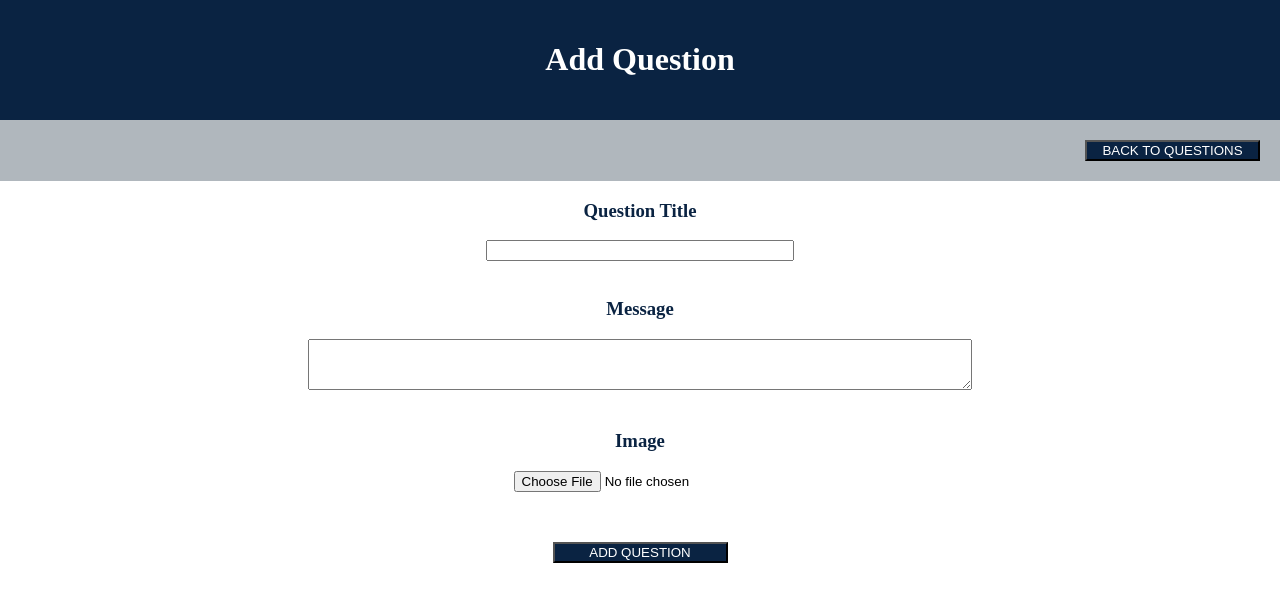
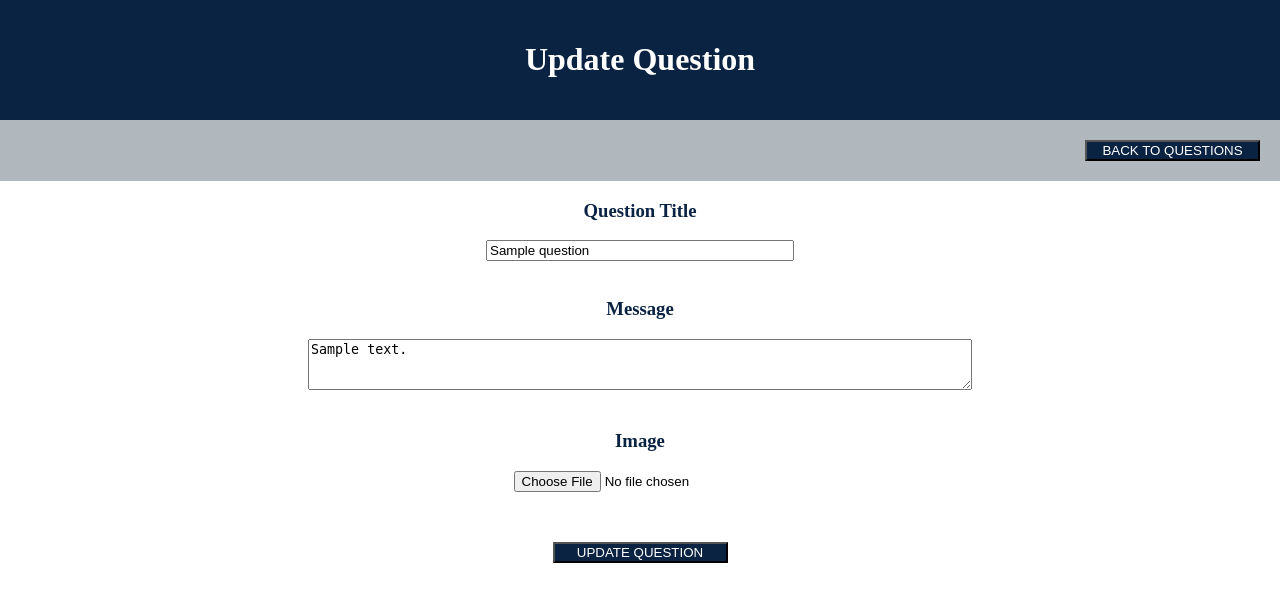
Before and after one commit to Blasko-Peter/Q-and-A, a Flask app: template templates/add_question.html in a window 1280 px wide. Shown: the top 612 px of the page. Run offline with Flask 2, Linux system fonts and the light colour scheme; the template is opened without the code that fills it: most values are stand-ins (such as "Sample title", 1, 10 or a date in 2020).

Commit message:
I can add a new question, I can edit a question, and I can delete a question

```diff
--- a/server.py
+++ b/server.py
@@ -61,7 +61,7 @@ def add_new_question():
 @app.route('/search')
 def search():
     words = request.args.get('words')
-    keywords = words.split( )
+    keywords = words.split(' ')
     goals = []
     id_numbers = set()
     for keyword in keywords:
@@ -99,6 +99,27 @@ def delete_question(question_id):
     return redirect('/')
 
 
+@app.route('/question/<question_id>/edit', methods=['GET', 'POST'])
+def edit_question(question_id):
+    question_data = data_manager.sql_display_question(question_id)
+    print(question_data)
+    if request.method == 'GET':
+        return render_template('add_question.html', question_data=question_data)
+    else:
+        try:
+            file = request.files['img']
+            file_image = os.path.join(app.config['UPLOAD_FOLDER'], file.filename)
+            file.save(file_image)
+            file_image = file.filename
+        except:
+            file_image = ''
+        subtime = datetime.datetime.fromtimestamp(time.time()).strftime('%Y-%m-%d %H:%M:%S')
+        title = request.form['title']
+        msg = request.form['msg']
+        img = file_image
+        data_manager.sql_update(question_id, subtime, title, msg, img)
+        return redirect('/question/' + question_id)
+
 
 if __name__ == '__main__':
     app.run(host='127.0.0.1',
--- a/templates/add_question.html
+++ b/templates/add_question.html
@@ -3,11 +3,11 @@
 <head>
     <meta charset="UTF-8">
     <title>Add Question</title>
-    <link rel="stylesheet" type="text/css" href="static/style_add_question.css">
+    <link rel="stylesheet" type="text/css" href="/static/style_add_question.css">
 </head>
 <body>
     <div class="header">
-        <h1>Add Question</h1>
+        <h1>{{ 'Update Question' if question_data else 'Add Question' }}</h1>
     </div>
      <div class="nav">
         <div class="nav-item">
@@ -17,19 +17,23 @@
         </div>
      </div>
     <div>
+    {% if not question_data %}
         <form action ="/add-question" method ="POST" enctype="multipart/form-data">
+    {% else %}
+        <form action ="/question/{{ question_data[0]['id'] }}/edit" method ="POST" enctype="multipart/form-data">
+    {% endif %}
             <div class="center">
                 <h3>Question Title</h3>
             </div>
             <div class="center">
-                <input class="title" name="title">
+                <input class="title" name="title" value="{{ question_data[0]['title'] if question_data else '' }}">
             </div>
             <br>
             <div class="center">
                 <h3>Message</h3>
             </div>
             <div class="center">
-                <textarea name="msg" rows="3" cols="80"></textarea>
+                <textarea name="msg" rows="3" cols="80">{{ question_data[0]['message'] if question_data else '' }}</textarea>
             </div>
             <br>
             <div class="center">
@@ -39,7 +43,7 @@
                 <input type="file" name="img">
             </div>
             <div class="center pad">
-                <button class="btn" type="submit">Add Question</button>
+                <button class="btn" type="submit">{{ "Update Question" if question_data else "Add Question"}}</button>
             </div>
         </form>
     </div>
```
Also changed, not shown: data_manager.py (+10 -1 lines).
